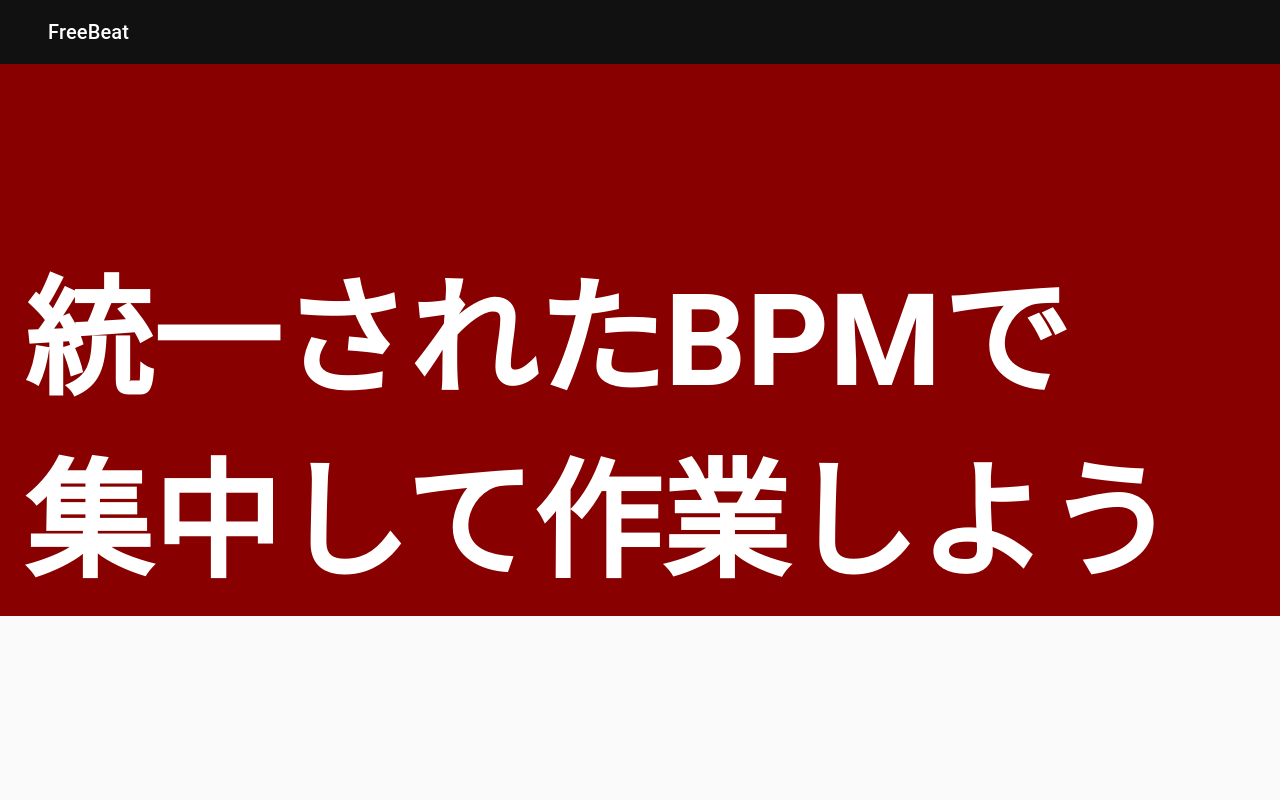
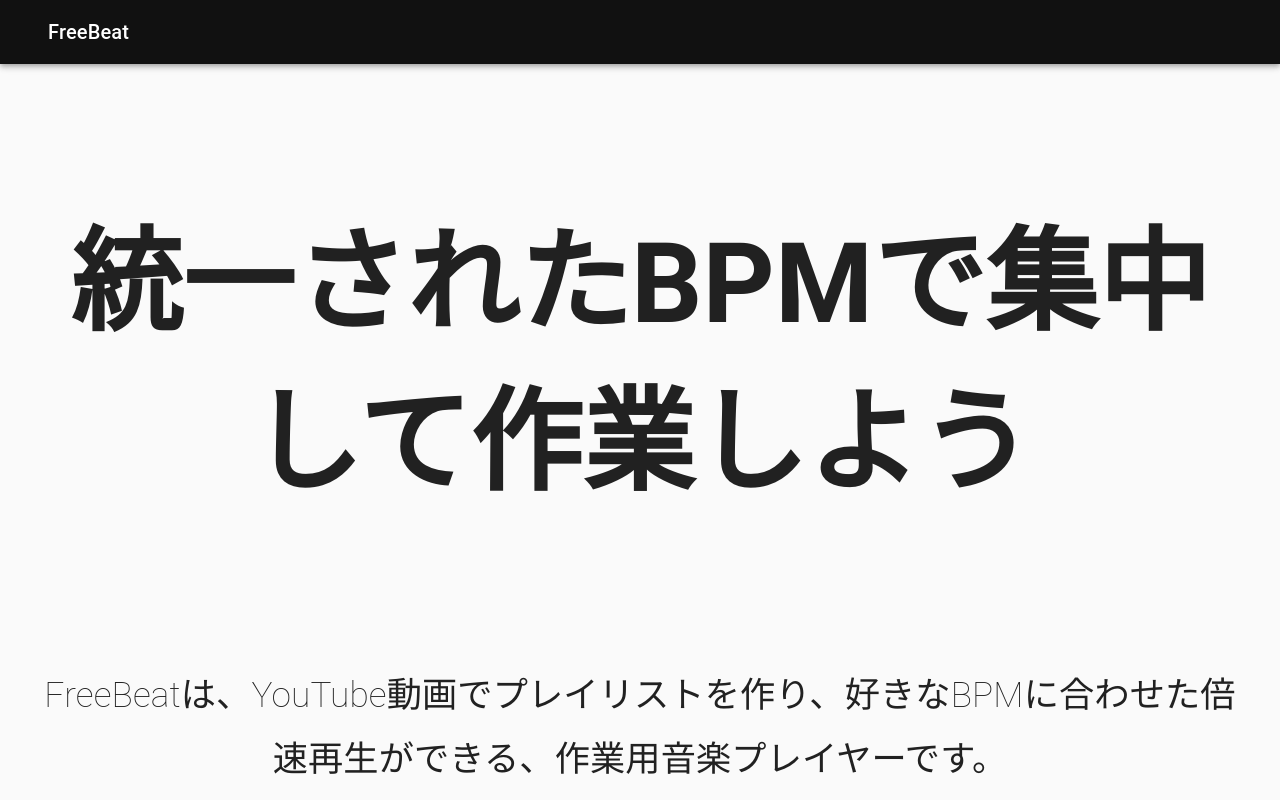
Before and after one commit to solt9029/freebeat, a Next.js app: page / in a window 1280 px wide. Built offline with nearby package versions, Linux system fonts and the light colour scheme.

Commit message:
Add style

```diff
--- a/pages/index.tsx
+++ b/pages/index.tsx
@@ -1,5 +1,6 @@
 import {
   AppBar,
+  Box,
   Container,
   makeStyles,
   Toolbar,
@@ -7,18 +8,30 @@ import {
 } from '@material-ui/core'
 
 const useStyles = makeStyles((theme) => ({
-  root: {
-    // flexGrow: 1,
-    // textAlign: 'center',
-    // height: '600px',
-    paddingTop: '100px',
-    backgroundColor: '#880000',
-    color: 'white',
-    width: '100%',
+  titleBox: {
+    textAlign: 'center',
+    paddingTop: '70px',
+    [theme.breakpoints.up('sm')]: {
+      paddingTop: '90px',
+    },
+    [theme.breakpoints.up('md')]: {
+      paddingTop: '120px',
+    },
+    [theme.breakpoints.up('lg')]: {
+      paddingTop: '140px',
+    },
   },
-
-  title: {
-    fontSize: '8rem',
+  descriptionBox: {
+    marginTop: '70px',
+    [theme.breakpoints.up('sm')]: {
+      marginTop: '90px',
+    },
+    [theme.breakpoints.up('md')]: {
+      marginTop: '120px',
+    },
+    [theme.breakpoints.up('lg')]: {
+      marginTop: '140px',
+    },
   },
 }))
 
@@ -34,15 +47,19 @@ const IndexPage = () => {
           </Container>
         </Toolbar>
       </AppBar>
-      <div className={classes.root}>
-        <Container>
-          <h1 className={classes.title}>
-            統一されたBPMで
-            <br />
-            集中して作業しよう
-          </h1>
-        </Container>
-      </div>
+
+      <Container fixed className={classes.titleBox}>
+        <Box mx={2}>
+          <Typography variant="h1">
+            統一されたBPMで集中して作業しよう
+          </Typography>
+          <Box className={classes.descriptionBox}>
+            <Typography variant="h2" style={{ lineHeight: 1.8 }}>
+              FreeBeatは、YouTube動画でプレイリストを作り、好きなBPMに合わせた倍速再生ができる、作業用音楽プレイヤーです。
+            </Typography>
+          </Box>
+        </Box>
+      </Container>
     </>
   )
 }
--- a/theme.ts
+++ b/theme.ts
@@ -1,4 +1,5 @@
 import { createMuiTheme } from '@material-ui/core'
+
 const theme = createMuiTheme({
   palette: {
     primary: {
@@ -6,4 +7,32 @@ const theme = createMuiTheme({
     },
   },
 })
+
+theme.typography.h1 = {
+  fontSize: '3rem',
+  [theme.breakpoints.up('sm')]: {
+    fontSize: '4.4rem',
+  },
+  [theme.breakpoints.up('md')]: {
+    fontSize: '6rem',
+  },
+  [theme.breakpoints.up('lg')]: {
+    fontSize: '7rem',
+  },
+}
+
+theme.typography.h2 = {
+  fontSize: '1.5rem',
+  fontWeight: 100,
+  [theme.breakpoints.up('sm')]: {
+    fontSize: '1.7rem',
+  },
+  [theme.breakpoints.up('md')]: {
+    fontSize: '1.9rem',
+  },
+  [theme.breakpoints.up('lg')]: {
+    fontSize: '2.2rem',
+  },
+}
+
 export default theme
```
